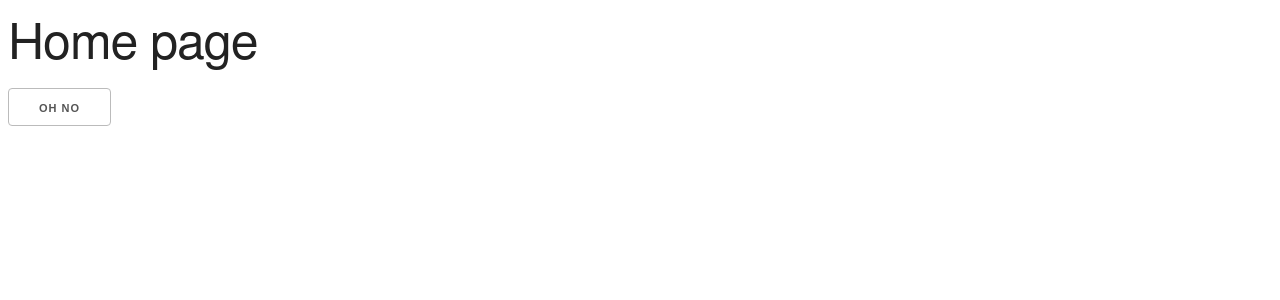
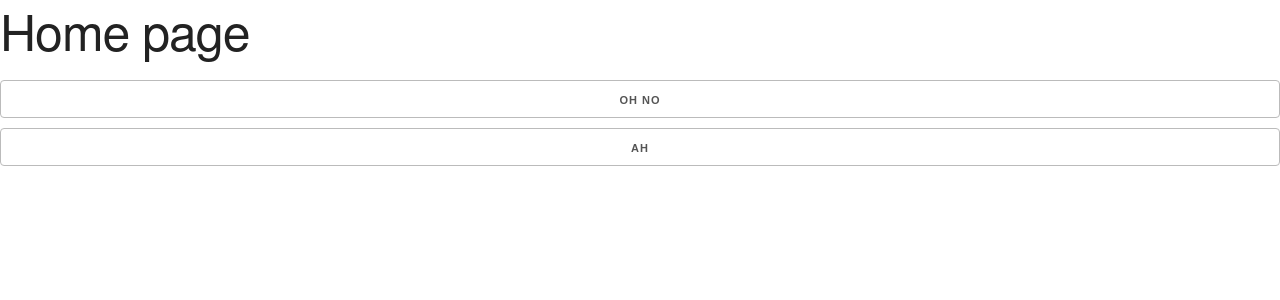
Before and after one commit to oquirozm/dt-ecommerce-nextjs, a Next.js app: page / in a window 1280 px wide. Shown: the top 300 px of the page. Built offline with nearby package versions, Linux system fonts and the light colour scheme.

Commit message:
finish installing styled-components to work with SSR.

```diff
--- /dev/null
+++ b/GlobalStyles.tsx
@@ -0,0 +1,14 @@
+import { createGlobalStyle } from "styled-components";
+
+const GlobalStyles = createGlobalStyle`
+  * {
+    box-sizing: border-box;
+    margin: 0;
+    padding: 0;
+    border: none;
+    line-height: 1;
+    font-size: 16px;
+  }
+`;
+
+export default GlobalStyles;
--- /dev/null
+++ b/components/Flex.tsx
@@ -0,0 +1,17 @@
+import styled from "styled-components";
+import {
+  flexbox,
+  space,
+  layout,
+  LayoutProps,
+  SpaceProps,
+  FlexboxProps,
+} from "styled-system";
+
+const Flex = styled.div<FlexboxProps & SpaceProps & LayoutProps>`
+  display: flex;
+  ${flexbox}
+  ${space}
+  ${layout}
+`;
+export default Flex;
--- a/pages/components/index.ts
+++ b/components/index.ts
@@ -1 +1,2 @@
 export { default as Button } from "./Button";
+export { default as Flex } from "./Flex";
--- a/package.json
+++ b/package.json
@@ -8,9 +8,13 @@
     "start": "next start"
   },
   "dependencies": {
+    "@types/styled-components": "^5.0.1",
+    "@types/styled-system": "^5.1.9",
     "next": "9.3.3",
     "react": "16.13.1",
-    "react-dom": "16.13.1"
+    "react-dom": "16.13.1",
+    "styled-components": "^5.0.1",
+    "styled-system": "^5.1.5"
   },
   "devDependencies": {
     "@types/node": "^13.9.5",
--- /dev/null
+++ b/pages/_app.tsx
@@ -0,0 +1,11 @@
+import React from "react";
+import GlobalStyles from "../GlobalStyles";
+
+const App = ({ Component, pageProps }) => (
+  <>
+    <GlobalStyles />
+    <Component {...pageProps} />
+  </>
+);
+
+export default App;
--- a/pages/_document.js
+++ b/pages/_document.js
@@ -1,9 +1,30 @@
 import Document, { Html, Head, Main, NextScript } from "next/document";
+import { ServerStyleSheet } from "styled-components";
 
 class MyDocument extends Document {
   static async getInitialProps(ctx) {
-    const initialProps = await Document.getInitialProps(ctx);
-    return { ...initialProps };
+    const sheet = new ServerStyleSheet();
+    const originalRenderPage = ctx.renderPage;
+
+    try {
+      ctx.renderPage = () =>
+        originalRenderPage({
+          enhanceApp: App => props => sheet.collectStyles(<App {...props} />),
+        });
+
+      const initialProps = await Document.getInitialProps(ctx);
+      return {
+        ...initialProps,
+        styles: (
+          <>
+            {initialProps.styles}
+            {sheet.getStyleElement()}
+          </>
+        ),
+      };
+    } finally {
+      sheet.seal();
+    }
   }
 
   render() {
--- a/pages/index.tsx
+++ b/pages/index.tsx
@@ -1,10 +1,13 @@
 import React from "react";
-import { Button } from "./components";
+import { Button, Flex } from "../components";
 
 const Home = () => (
   <>
     <h1>Home page</h1>
-    <Button>Oh no</Button>
+    <Flex flexDirection="column">
+      <Button>Oh no</Button>
+      <Button>ah</Button>
+    </Flex>
   </>
 );
 
```
Also changed, not shown: components/Button.tsx (renamed from pages/components/Button.tsx), 1 other file (tests, documents, lock files or other folders).
